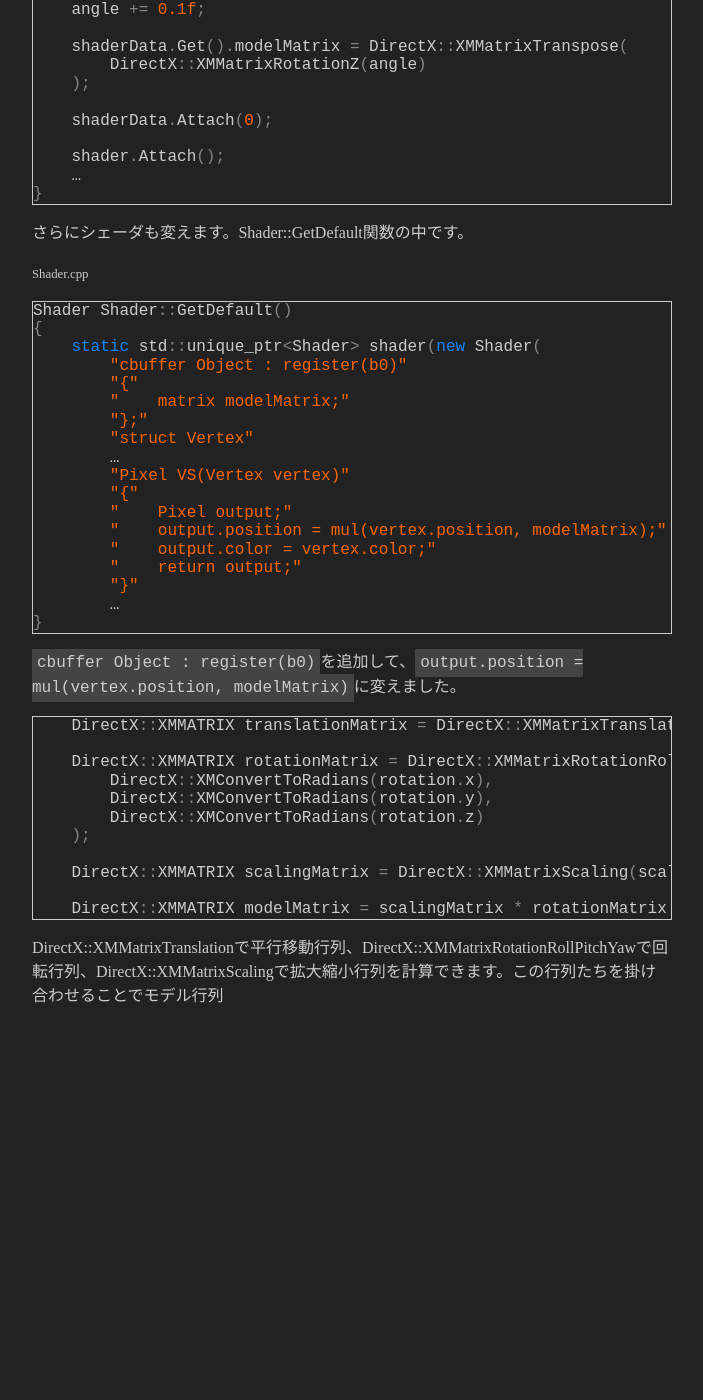
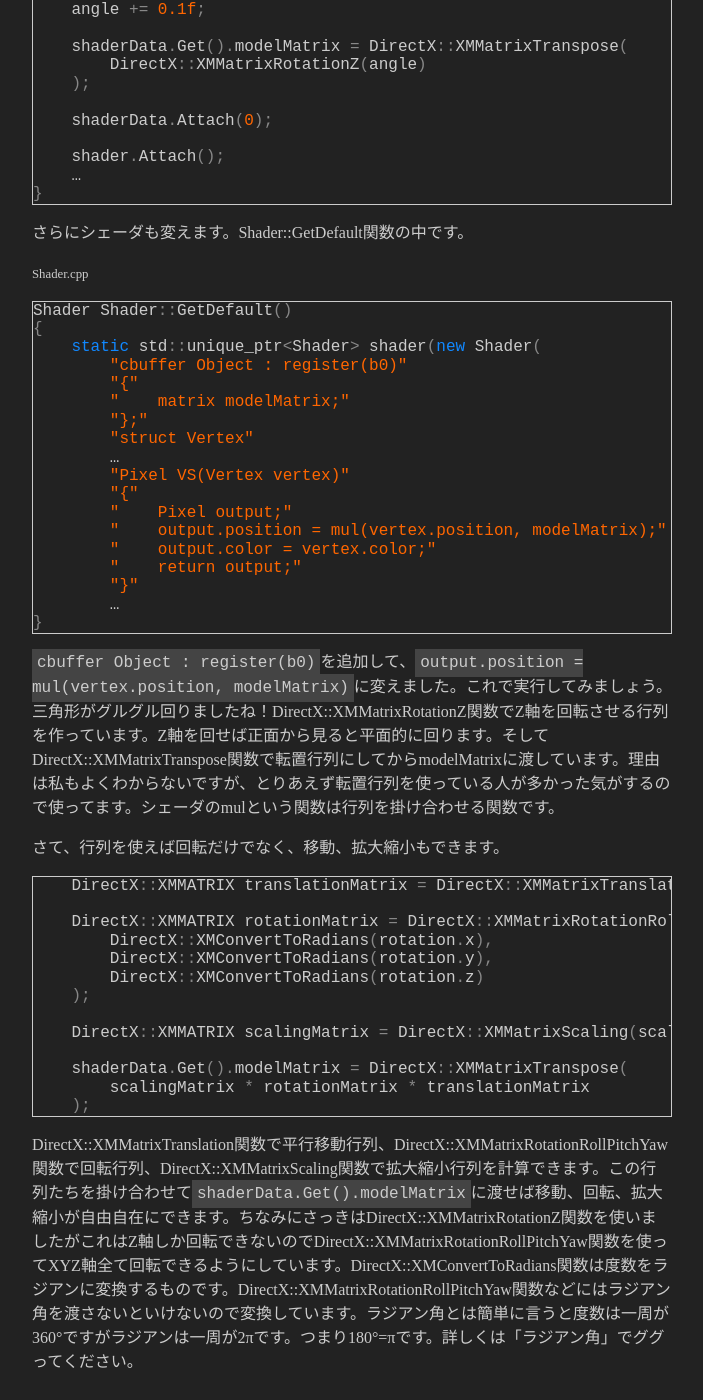
Before and after one commit to itukikikuti/windblow.net, a Jekyll site: the page built from _posts/DirectX11/2018-11-10-行列で座標変換して三角形を動かす.md, in a window 1280 px wide and 1400 px high, scrolled down 2013 px. Shown: the whole window, without its empty margins (288-991 px from the left). Built offline with Jekyll 4.4.1, drawn with Linux system fonts in a browser that asks for light colours; before the commit the page ends 3047 px from its top, so only the background shows below that.

Commit message:
行列 追記

````diff
--- a/_posts/DirectX11/2018-11-10-行列で座標変換して三角形を動かす.md
+++ b/_posts/DirectX11/2018-11-10-行列で座標変換して三角形を動かす.md
@@ -121,7 +121,9 @@
 }
 ```
 
-`cbuffer Object : register(b0)`を追加して、`output.position = mul(vertex.position, modelMatrix)`に変えました。
+`cbuffer Object : register(b0)`を追加して、`output.position = mul(vertex.position, modelMatrix)`に変えました。これで実行してみましょう。三角形がグルグル回りましたね！DirectX::XMMatrixRotationZ関数でZ軸を回転させる行列を作っています。Z軸を回せば正面から見ると平面的に回ります。そしてDirectX::XMMatrixTranspose関数で転置行列にしてからmodelMatrixに渡しています。理由は私もよくわからないですが、とりあえず転置行列を使っている人が多かった気がするので使ってます。シェーダのmulという関数は行列を掛け合わせる関数です。
+
+さて、行列を使えば回転だけでなく、移動、拡大縮小もできます。
 
 ``` cpp
     DirectX::XMMATRIX translationMatrix = DirectX::XMMatrixTranslation(position.x, position.y, position.z);
@@ -134,7 +136,9 @@
 
     DirectX::XMMATRIX scalingMatrix = DirectX::XMMatrixScaling(scale.x, scale.y, scale.z);
 
-    DirectX::XMMATRIX modelMatrix = scalingMatrix * rotationMatrix * translationMatrix;
+    shaderData.Get().modelMatrix = DirectX::XMMatrixTranspose(
+        scalingMatrix * rotationMatrix * translationMatrix
+    );
 ```
 
-DirectX::XMMatrixTranslationで平行移動行列、DirectX::XMMatrixRotationRollPitchYawで回転行列、DirectX::XMMatrixScalingで拡大縮小行列を計算できます。この行列たちを掛け合わせることでモデル行列
+DirectX::XMMatrixTranslation関数で平行移動行列、DirectX::XMMatrixRotationRollPitchYaw関数で回転行列、DirectX::XMMatrixScaling関数で拡大縮小行列を計算できます。この行列たちを掛け合わせて`shaderData.Get().modelMatrix`に渡せば移動、回転、拡大縮小が自由自在にできます。ちなみにさっきはDirectX::XMMatrixRotationZ関数を使いましたがこれはZ軸しか回転できないのでDirectX::XMMatrixRotationRollPitchYaw関数を使ってXYZ軸全て回転できるようにしています。DirectX::XMConvertToRadians関数は度数をラジアンに変換するものです。DirectX::XMMatrixRotationRollPitchYaw関数などにはラジアン角を渡さないといけないので変換しています。ラジアン角とは簡単に言うと度数は一周が360°ですがラジアンは一周が2πです。つまり180°=πです。詳しくは「ラジアン角」でググってください。
````
